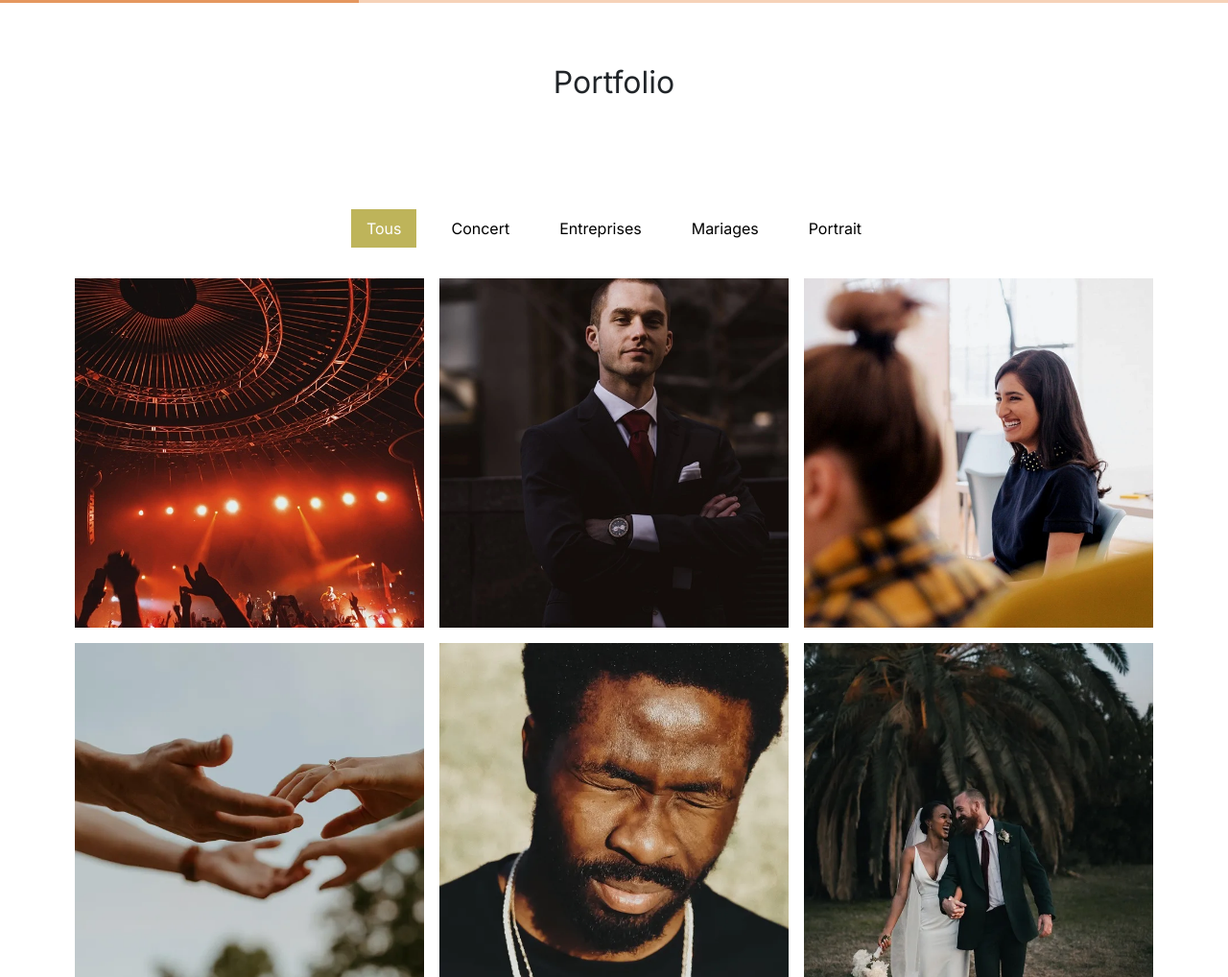
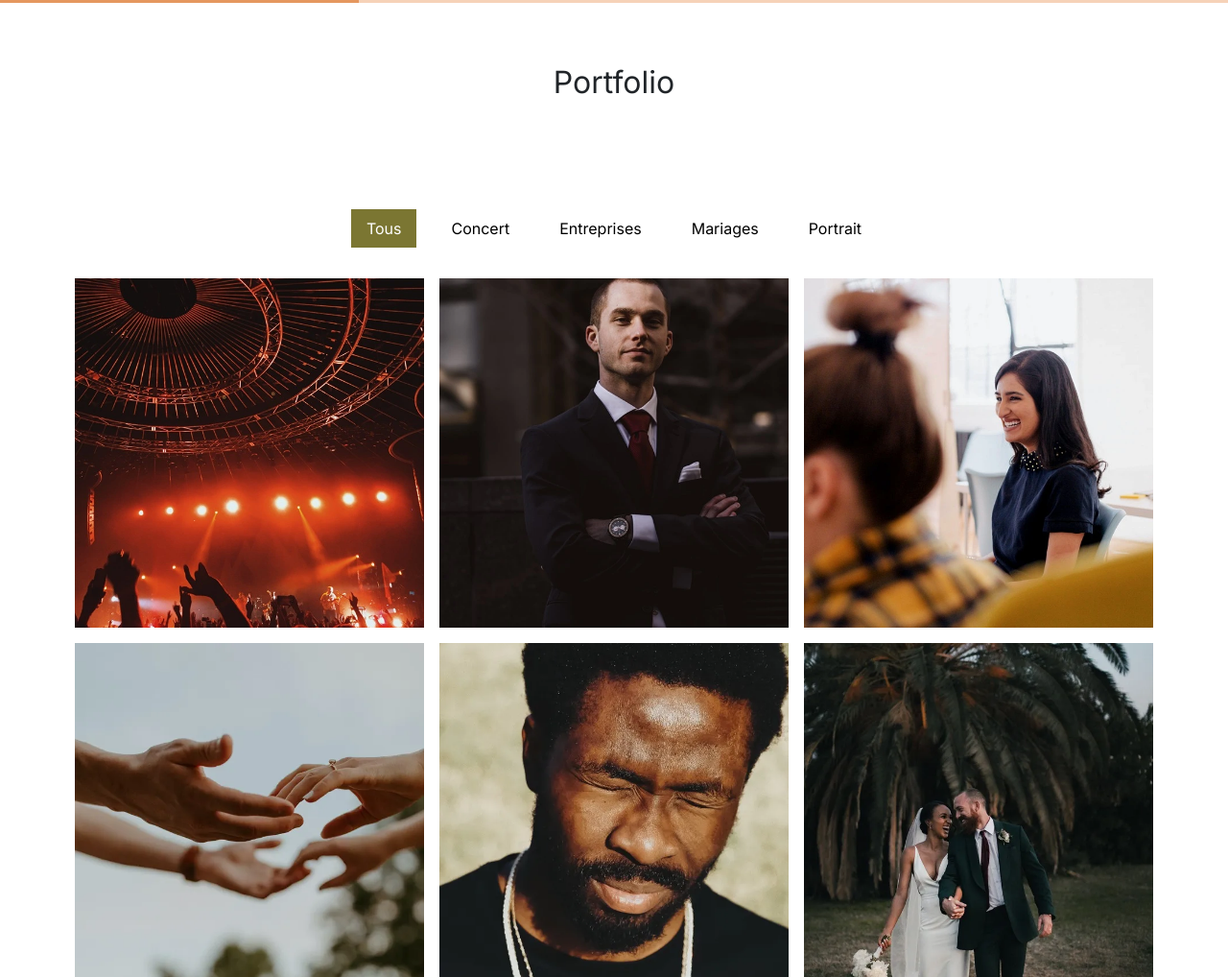
Before and after one commit to Priscouw/NinaCarducci, a plain HTML site: page index.html in a window 1280 px wide. Shown: the part 1261-2279 px from the top of the page at 96% size. Drawn offline with nearby package versions, Linux system fonts and the light colour scheme.

Commit message:
<style> change color filters buttons

```diff
--- a/assets/style.css
+++ b/assets/style.css
@@ -103,7 +103,7 @@ body {
 .nav-pills .nav-link.active,
 .nav-pills .show > .nav-link {
   color: #fff;
-  background-color: #beb45a;
+  background-color: #7b7632;
   border-radius: 0;
 }
 .nav-pills .nav-link {
```
